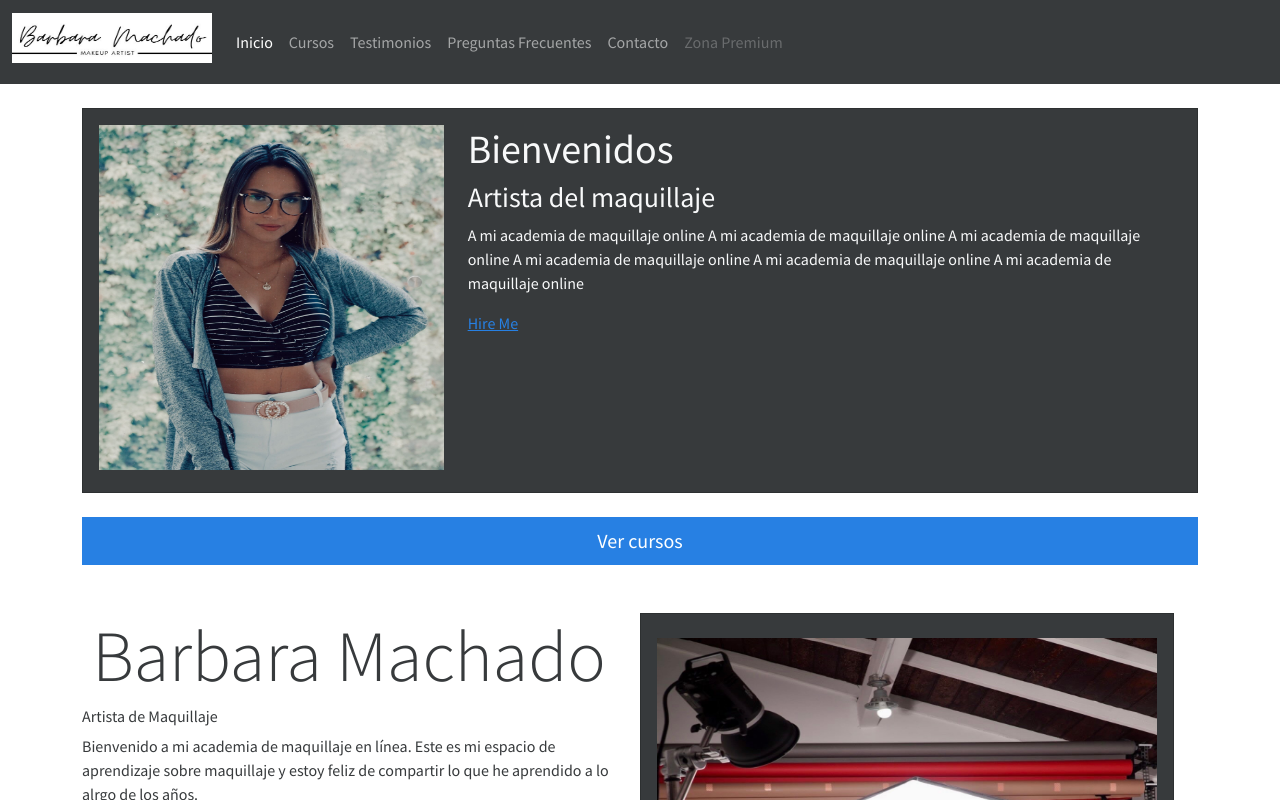
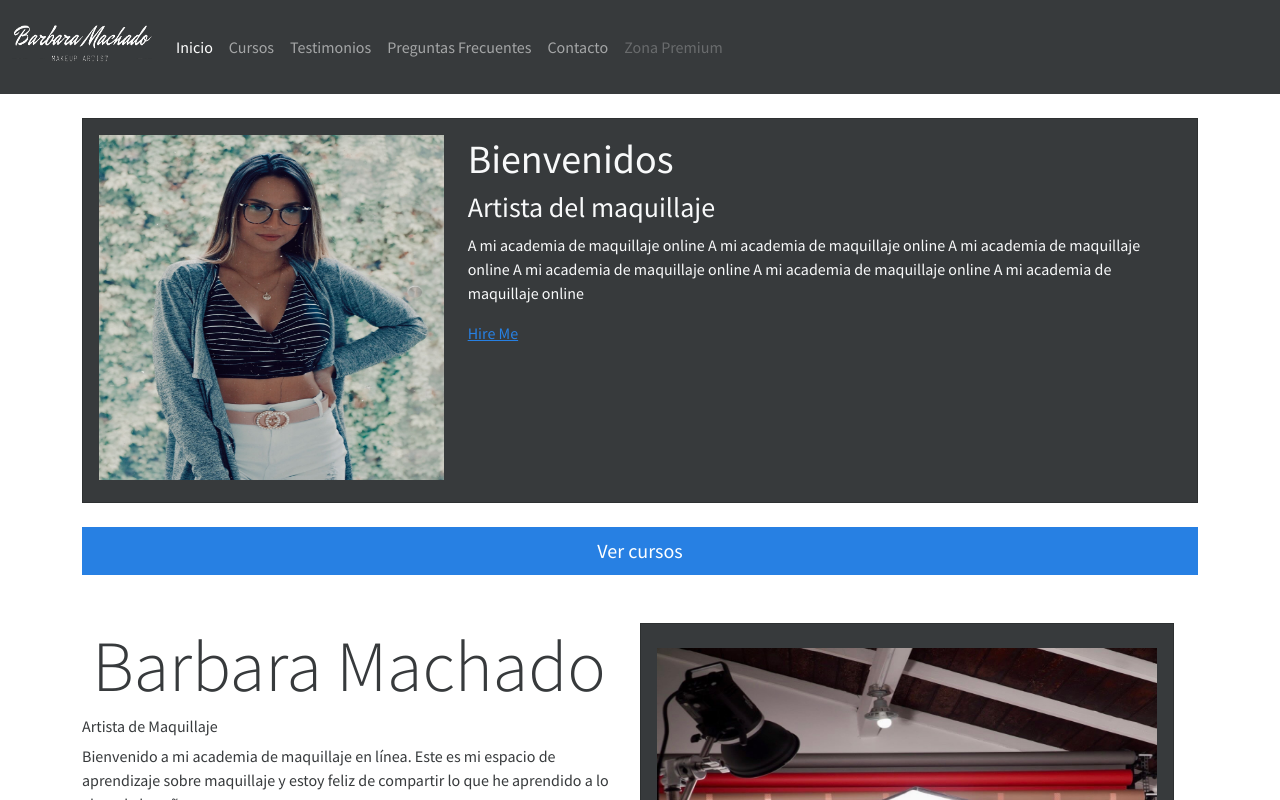
Before and after one commit to freddymachado/makeup-webpage, a Next.js app: page / in a window 1280 px wide. Shown: the top 800 px of the page. Built offline with nearby package versions, Linux system fonts and the light colour scheme.

Commit message:
add definitive logo

```diff
--- a/components/Navbar.js
+++ b/components/Navbar.js
@@ -7,7 +7,9 @@ className="navbar navbar-expand-lg navbar-dark bg-dark">
   <div className="container-fluid">
     <a className="navbar-brand" href="#">
         {/**TODO: Reemplazar logo por uno con letras blancas, sin fondo y que no aumente el height del navbar*/}
-        <Image src='/logo.jpeg' alt='logotipo de Barbara Machado' width="200" height="50" className='img-fluid'/>
+        <Image src='/logo.png'
+        alt='logotipo de Barbara Machado'
+        width="140" height="60" className='img-fluid'/>
     </a>
     <button className="navbar-toggler" type="button" data-bs-toggle="collapse" data-bs-target="#navbarNav" aria-controls="navbarNav" aria-expanded="false" aria-label="Toggle navigation">
       <span className="navbar-toggler-icon"></span>
```
Also changed, not shown: public/logo.jpeg (deleted), public/logo.png (added).
